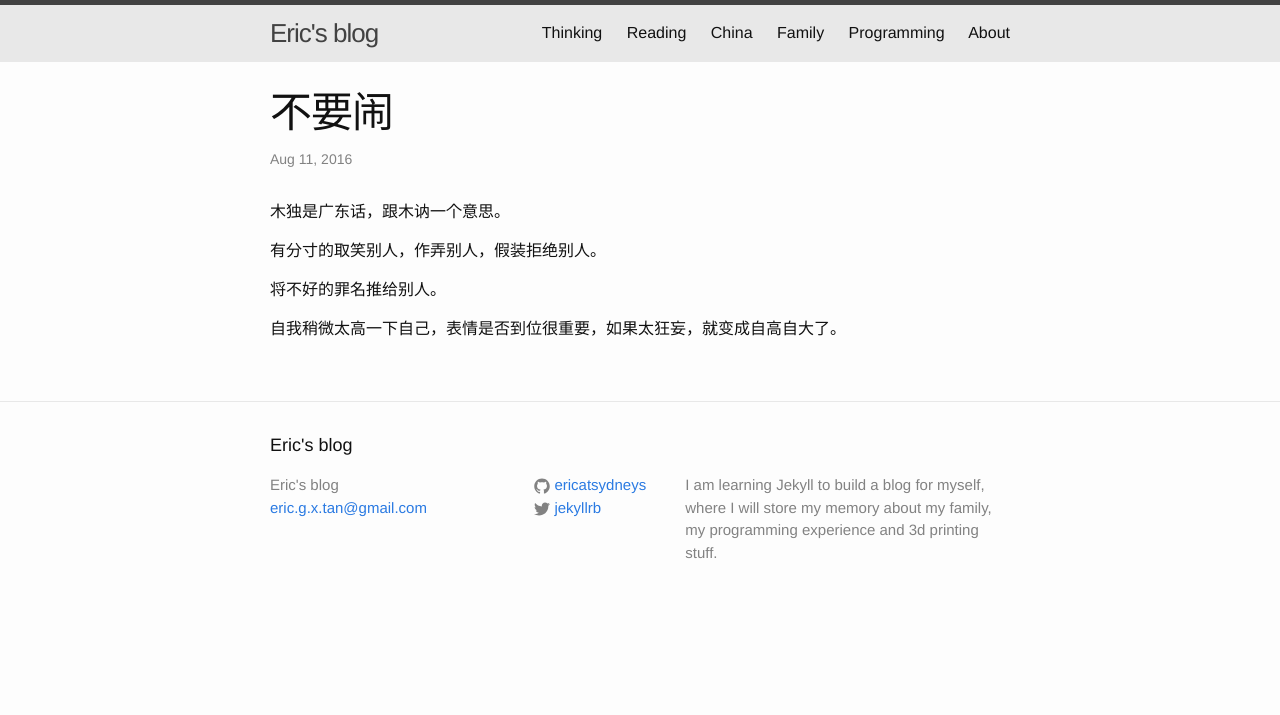
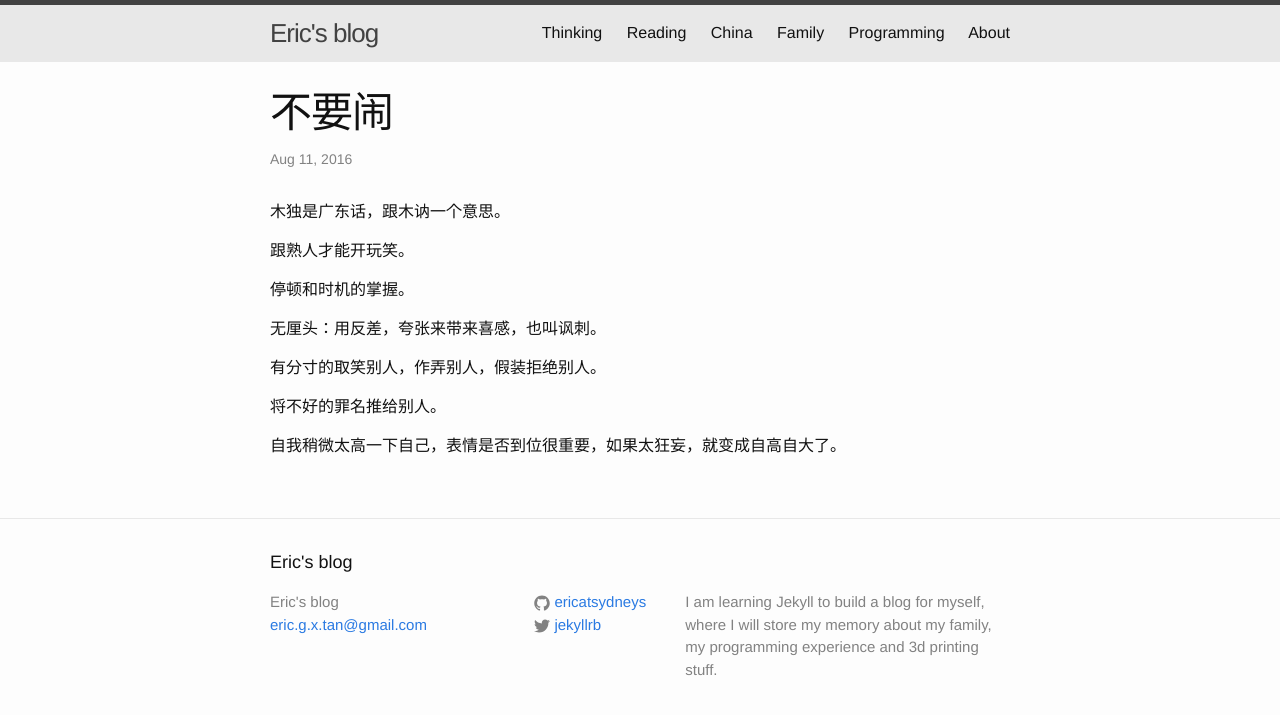
Before and after one commit to ericatsydney/ericatsydney.github.io, a Jekyll site: the page built from _posts/2016-08-11-dont-teasing-me.markdown, in a window 1280 px wide. Shown: the top 715 px of the page. Built offline with Jekyll 4.4.1, drawn with Linux system fonts in a browser that asks for light colours.

Commit message:
updated a blog.

```diff
--- a/_posts/2016-08-11-dont-teasing-me.markdown
+++ b/_posts/2016-08-11-dont-teasing-me.markdown
@@ -8,6 +8,12 @@ visible: false
 
 木独是广东话，跟木讷一个意思。
 
+跟熟人才能开玩笑。
+
+停顿和时机的掌握。
+
+无厘头：用反差，夸张来带来喜感，也叫讽刺。
+
 有分寸的取笑别人，作弄别人，假装拒绝别人。
 
 将不好的罪名推给别人。
```
